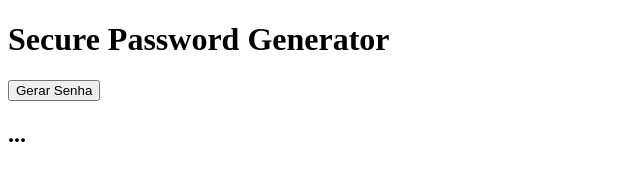
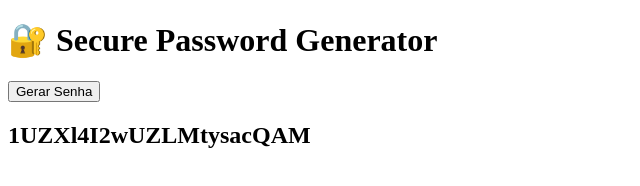
Before and after one commit to xfelipetavares/password-generator, a website built with Vite: page index.html in a window 1280 px wide. Both pictures are taken after a click on the button "Gerar Senha". Shown: the whole page, without its empty margins (0-640 px from the left). Built offline with nearby package versions, Linux system fonts and the light colour scheme.

Commit message:
app working but not styled yet

```diff
--- a/index.html
+++ b/index.html
@@ -1,5 +1,5 @@
 <!DOCTYPE html>
-<html lang="en">
+<html lang="pt-BR">
   <head>
     <meta charset="UTF-8" />
     <meta http-equiv="X-UA-Compatible" content="IE=edge" />
@@ -7,9 +7,9 @@
     <title>Password Generator</title>
   </head>
   <body>
-    <h1>Secure Password Generator</h1>
+    <h1> 🔐 Secure Password Generator</h1>
     <button>Gerar Senha</button>
     <h2>...</h2>
-    <script src="main.js" type="module"></script>
+    <script src="src/main.js" type="module"></script>
   </body>
 </html>
--- a/src/main.js
+++ b/src/main.js
@@ -1 +1,9 @@
-console.log('Hello World');
+import { nanoid } from 'nanoid';
+
+const passwordButton = document.querySelector('button');
+const displayPW = document.querySelector('h2');
+
+passwordButton.addEventListener('click', () => {
+  const password = nanoid();
+  displayPW.innerText = password;
+});
```
Also changed, not shown: package.json (+7 -2 lines), 3 other files.
